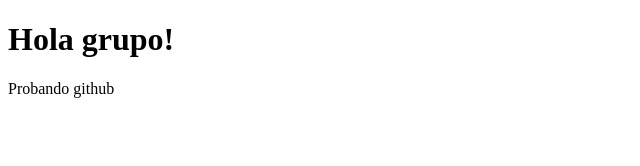
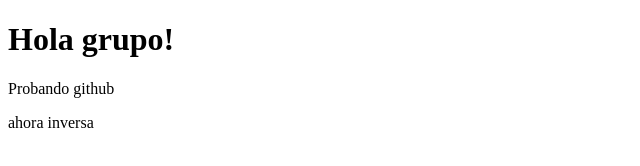
Before and after one commit to chukita/grupo11, a plain HTML site: page index.html in a window 1280 px wide. Shown: the whole page, without its empty margins (0-640 px from the left). Drawn offline with Linux system fonts and the light colour scheme.

Commit message:
Update index.html
agrego otro parrafo

```diff
--- a/index.html
+++ b/index.html
@@ -9,5 +9,6 @@
 <body>
     <h1>Hola grupo!</h1>
     <p>Probando github</p>
+    <p>ahora inversa</p>
 </body>
 </html>
```
